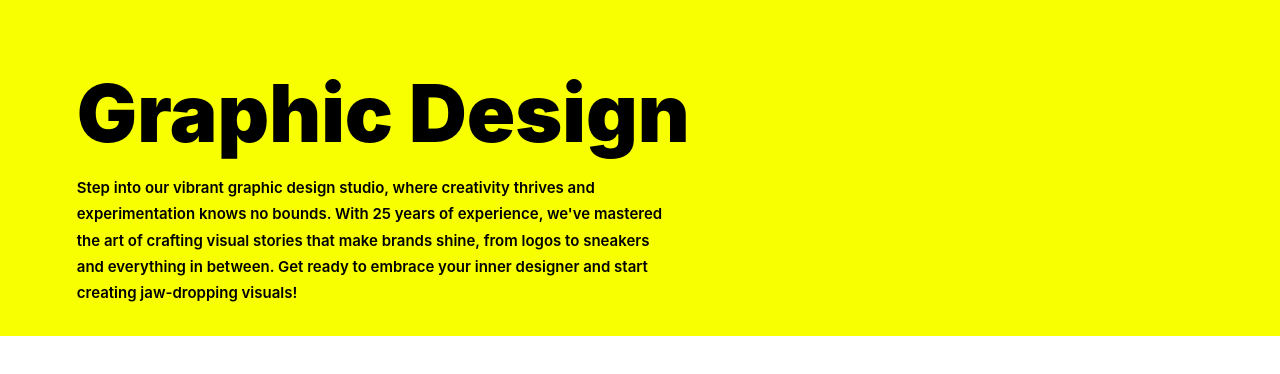
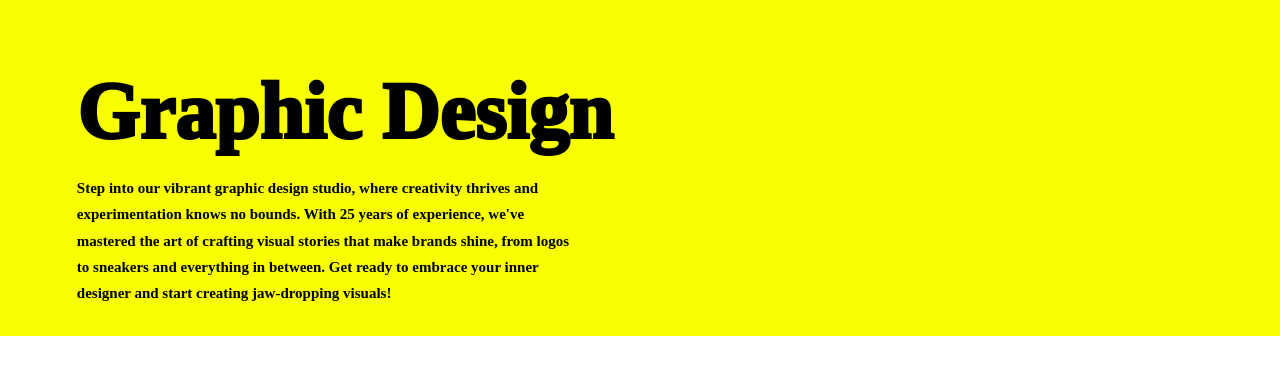
Before and after one commit to Artists-for-Humanity/afhonline, a Next.js app in the folder nextjs-blog/: page /graphic-design in a window 1280 px wide. Shown: the top 374 px of the page. Built offline with nearby package versions, Linux system fonts and the light colour scheme.

Commit message:
created graphic deisgn page

```diff
--- a/nextjs-blog/styles/studioHome.module.css
+++ b/nextjs-blog/styles/studioHome.module.css
@@ -1,7 +1,13 @@
+.container{
+    font-family: 'Boring Sans Variable';
+
+}
+
 .hero{
     background: #F7FF00;
     padding-left:6%;
     padding-bottom:30px;
+    margin-bottom:50px;
 }
 
 .title {
@@ -20,5 +26,14 @@
     font-size: 15px;
     line-height: 175%;
     width: 50%;
+    max-width: 500px;
 
 }
+
+.subheader {
+    font-style: normal;
+    font-weight: 730;
+    font-size: 40px;
+    line-height: 150%;
+    margin-left:4%;
+}
```
